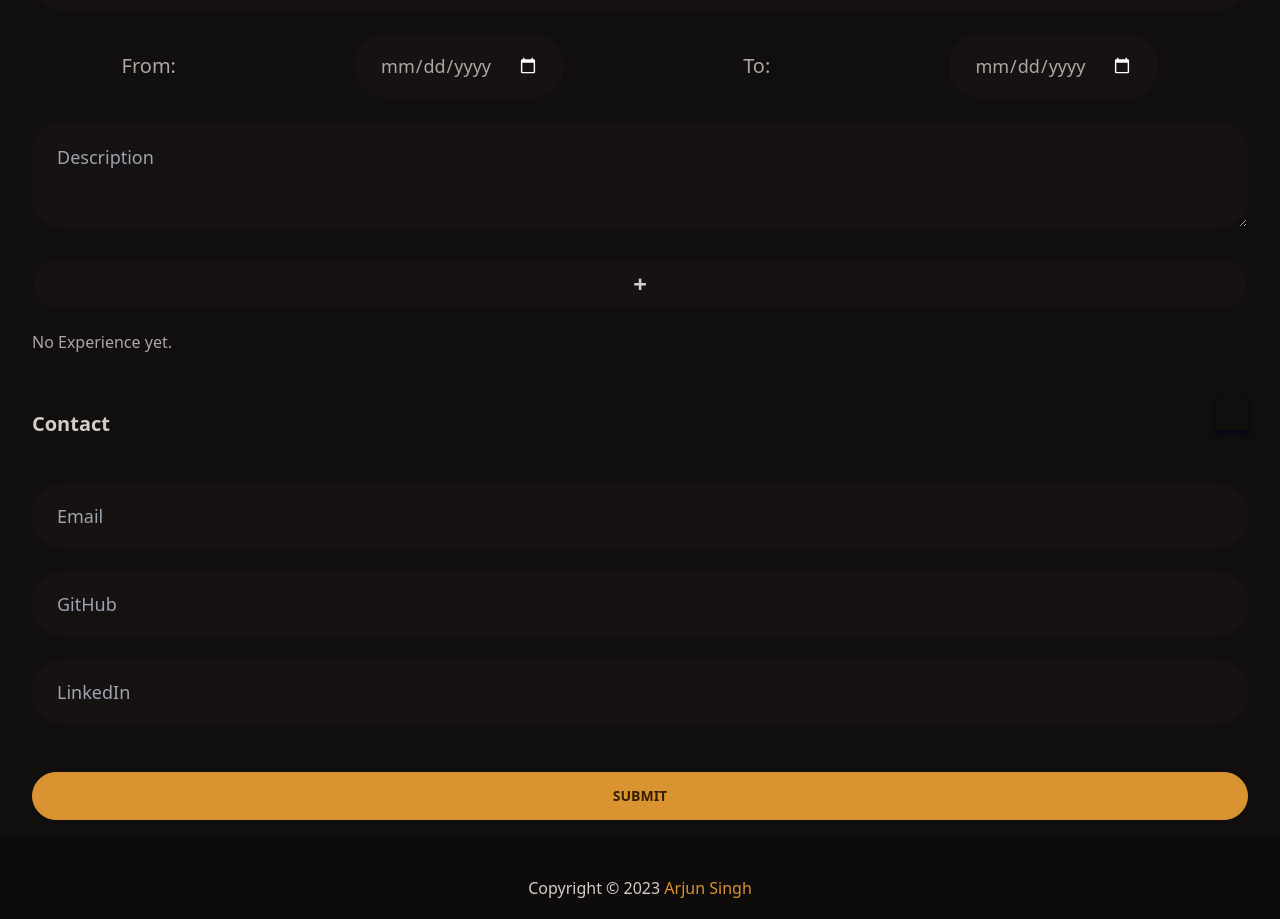
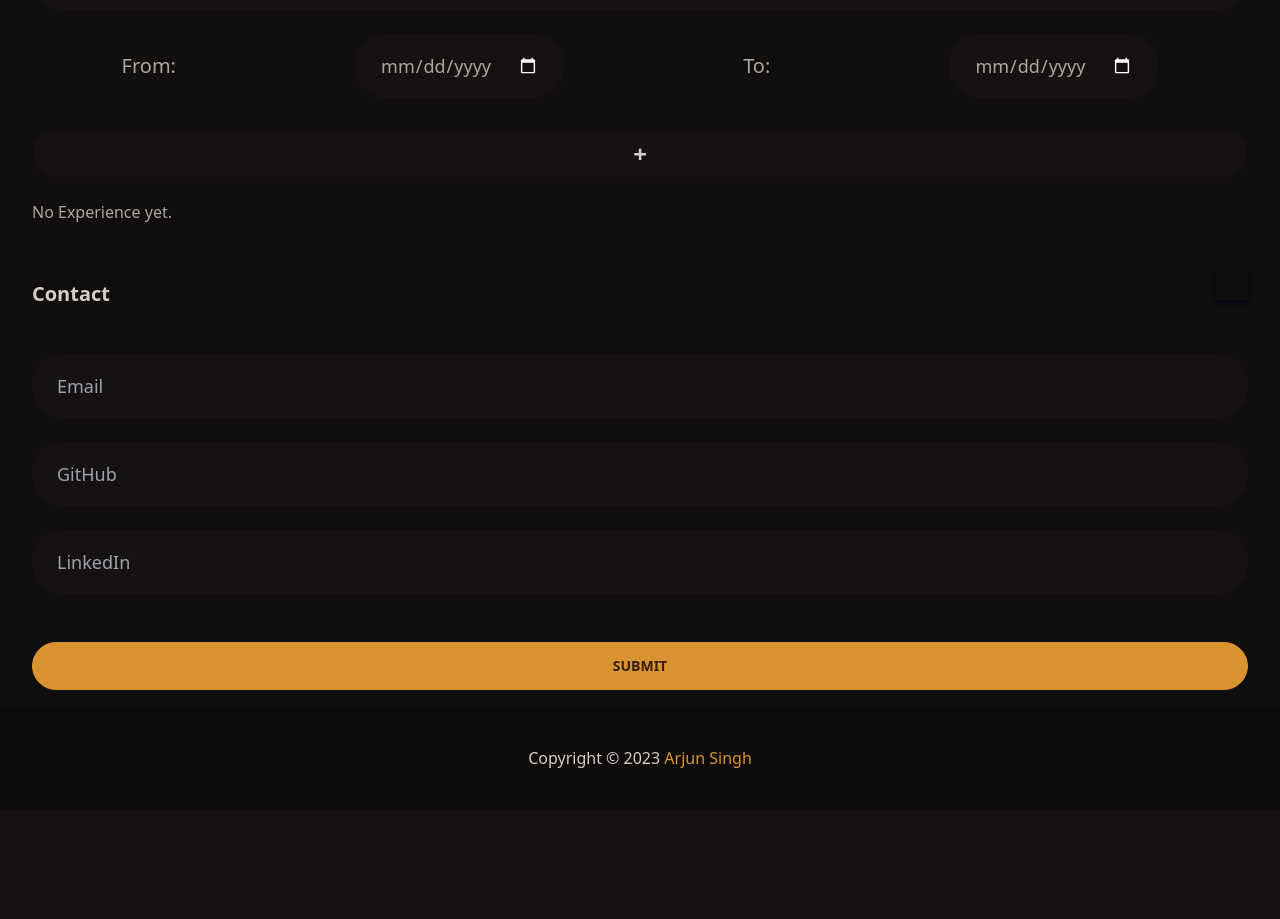
Before and after one commit to dotarjun/CV-Project-React, a React (Create React App) app: page / in a window 1280 px wide. Shown: the part 800-1719 px from the top of the page. After the commit the page ends 1610 px from the top, so only its background shows below. Built offline with nearby package versions, Linux system fonts and the light colour scheme.

Commit message:
🔥 refactor(experience.jsx): remove unused Description state and textarea input field

```diff
--- a/src/Components/Main Components/experience.jsx
+++ b/src/Components/Main Components/experience.jsx
@@ -5,7 +5,6 @@ function Experience() {
   const [Company, setCompany] = useState('');
   const [FromDate, setFromDate] = useState('');
   const [ToDate, setToDate] = useState('');
-  const [Description, setDescription] = useState('');
   const [Experiences, setExperiences] = useState([]);
 
   const handleAddExperience = () => {
@@ -14,7 +13,6 @@ function Experience() {
       Company,
       FromDate,
       ToDate,
-      Description,
     };
 
     if (Array.isArray(Experiences)) {
@@ -27,7 +25,6 @@ function Experience() {
     setCompany('');
     setFromDate('');
     setToDate('');
-    setDescription('');
   };
 
   return (
@@ -71,13 +68,6 @@ function Experience() {
             name="toDate"
           />
         </div>
-        <textarea
-          className="textarea textarea-lg my-2"
-          name="description"
-          placeholder="Description"
-          value={Description}
-          onChange={(e) => setDescription(e.target.value)}
-        />
       </div>
 
       <button
@@ -88,7 +78,6 @@ function Experience() {
         +
       </button>
       {Experiences.length > 0 ? (
-
         Experiences.map((experience, index) => (
           // eslint-disable-next-line react/no-array-index-key
           <div key={index}>
```
